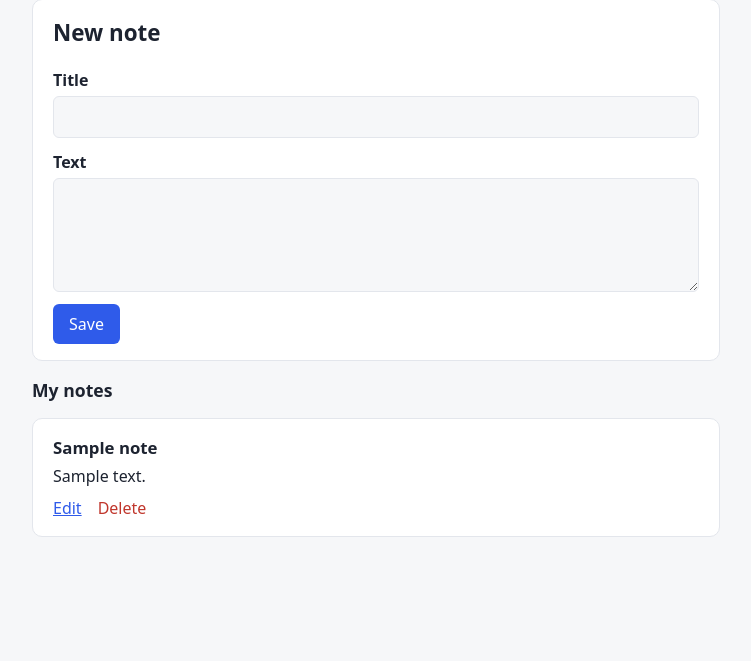
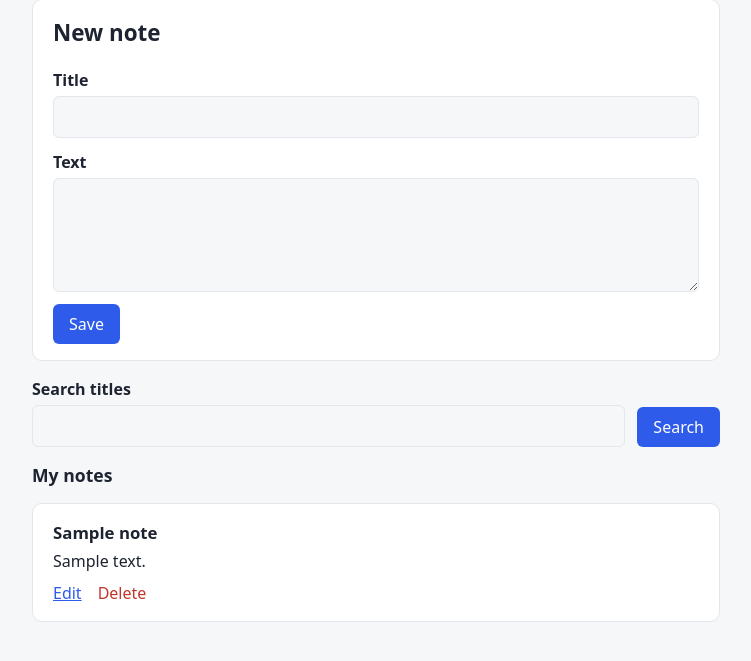
Before and after one commit to skenderaje/Secure-notes, a FastAPI app: page /notes in a window 1280 px wide. Shown: the part 74-735 px from the top of the page, without its empty margins (264-1015 px from the left). Run offline with FastAPI, Linux system fonts and the light colour scheme; the visitor is signed in with stand-in values (Sample User, id 1); tables that the repository leaves empty hold one stand-in row (values such as "Sample post"); some libraries are stand-ins or nearby versions.

Commit message:
Add title search to the notes page
GET /notes/search?q= filters the user's notes by title, with a search
box above the list and a test for the normal case.

Phase 4 exercise: this change intentionally ships a SQL injection
(the query is built from user input). It passes the pipeline because
Bandit rates it medium severity, low confidence, below the high-only
gate. The follow-up pull request finds, proves and fixes it.

Co-Authored-By: Claude Opus 5.5 <noreply@anthropic.com>

```diff
--- a/app/main.py
+++ b/app/main.py
@@ -8,7 +8,7 @@ from fastapi import Depends, FastAPI, Form, HTTPException, Request
 from fastapi.responses import HTMLResponse, RedirectResponse
 from fastapi.staticfiles import StaticFiles
 from fastapi.templating import Jinja2Templates
-from sqlalchemy import select
+from sqlalchemy import select, text
 from sqlalchemy.exc import IntegrityError
 from sqlalchemy.orm import Session
 from starlette.middleware.sessions import SessionMiddleware
@@ -190,6 +190,17 @@ def list_notes(request: Request, db: DB, user: CurrentUser):
     return render(request, "notes.html", notes=notes, title_max=TITLE_MAX, body_max=BODY_MAX)
 
 
+# Phase 4 exercise: this search intentionally builds SQL from user input (a seeded
+# vulnerability to be found and fixed in a follow-up pull request). Do not copy it.
+@app.get("/notes/search")
+def search_notes(request: Request, db: DB, user: CurrentUser, q: str = ""):
+    q = q.strip()[:TITLE_MAX]
+    sql = text(f"SELECT id FROM notes WHERE owner_id = {user.id} AND title LIKE '%{q}%' ORDER BY updated_at DESC")
+    ids = [row[0] for row in db.execute(sql)]
+    notes = db.scalars(select(Note).where(Note.id.in_(ids)).order_by(Note.updated_at.desc())).all()
+    return render(request, "notes.html", notes=notes, q=q, title_max=TITLE_MAX, body_max=BODY_MAX)
+
+
 @app.post("/notes")
 def create_note(
     request: Request,
--- a/app/static/style.css
+++ b/app/static/style.css
@@ -76,6 +76,8 @@ button.danger { color: var(--danger); }
 .muted { color: var(--muted); }
 a { color: var(--accent); }
 .note .body { white-space: pre-wrap; margin: 4px 0 8px; }
+.search { display: flex; gap: 12px; align-items: flex-end; margin-bottom: 8px; }
+.search label { flex: 1; margin-bottom: 0; }
 .actions { display: flex; gap: 16px; align-items: center; }
 .alert { padding: 8px 12px; border-radius: 6px; border: 1px solid; }
 .alert.error { color: var(--danger); border-color: var(--danger); }
--- a/app/templates/notes.html
+++ b/app/templates/notes.html
@@ -12,7 +12,12 @@
 </section>
 
 <section>
-  <h2>My notes</h2>
+  <form method="get" action="/notes/search" class="search">
+    <label>Search titles <input name="q" value="{{ q or '' }}" maxlength="{{ title_max }}" type="search"></label>
+    <button type="submit">Search</button>
+    {% if q %}<a href="/notes" class="muted">Clear</a>{% endif %}
+  </form>
+  <h2>{% if q %}Results for “{{ q }}”{% else %}My notes{% endif %}</h2>
   {% for note in notes %}
     <article class="card note">
       <h3>{{ note.title }}</h3>
```
Also changed, not shown: tests/test_notes.py (+9 -0 lines).
